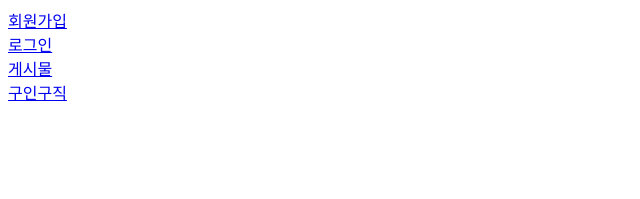
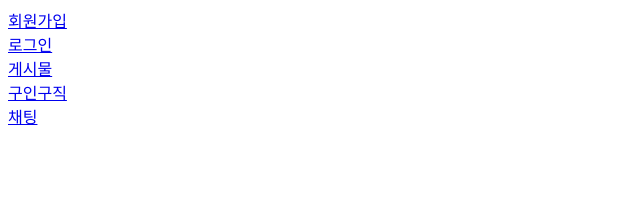
Before and after one commit to Yunseong-dev/24-1st-capston-USA, a React (Vite) app in the folder Front/: page / in a window 1280 px wide. Shown: the top 199 px of the page, without its empty margins (0-640 px from the left). Built offline with nearby package versions, Linux system fonts and the light colour scheme.

Commit message:
채팅방 링크 추가

```diff
--- a/Front/src/pages/Home.tsx
+++ b/Front/src/pages/Home.tsx
@@ -6,7 +6,8 @@ const main = () => {
          <a href="/signup">회원가입</a> <br/>
          <a href="/signin">로그인</a> <br/>
          <a href="/ArticleList">게시물</a> <br/>
-         <a href="/JobList">구인구직</a>
+         <a href="/JobList">구인구직</a> <br />
+         <a href="/ChatList">채팅</a> <br />
       </div>
    )
 }
```
